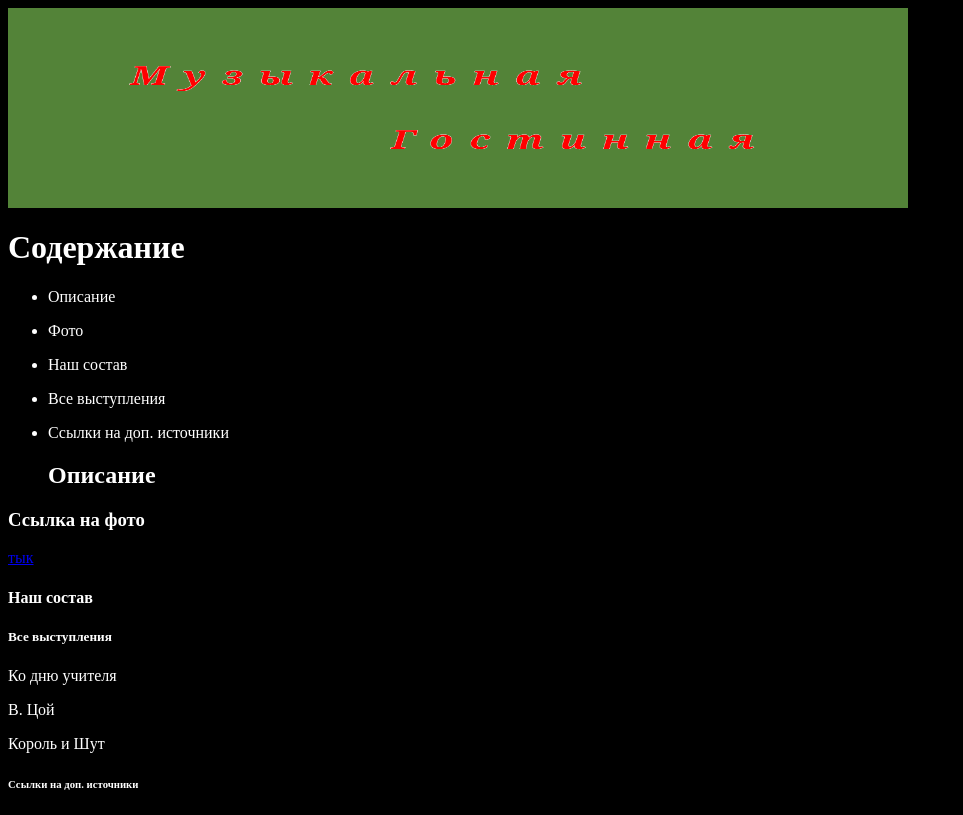
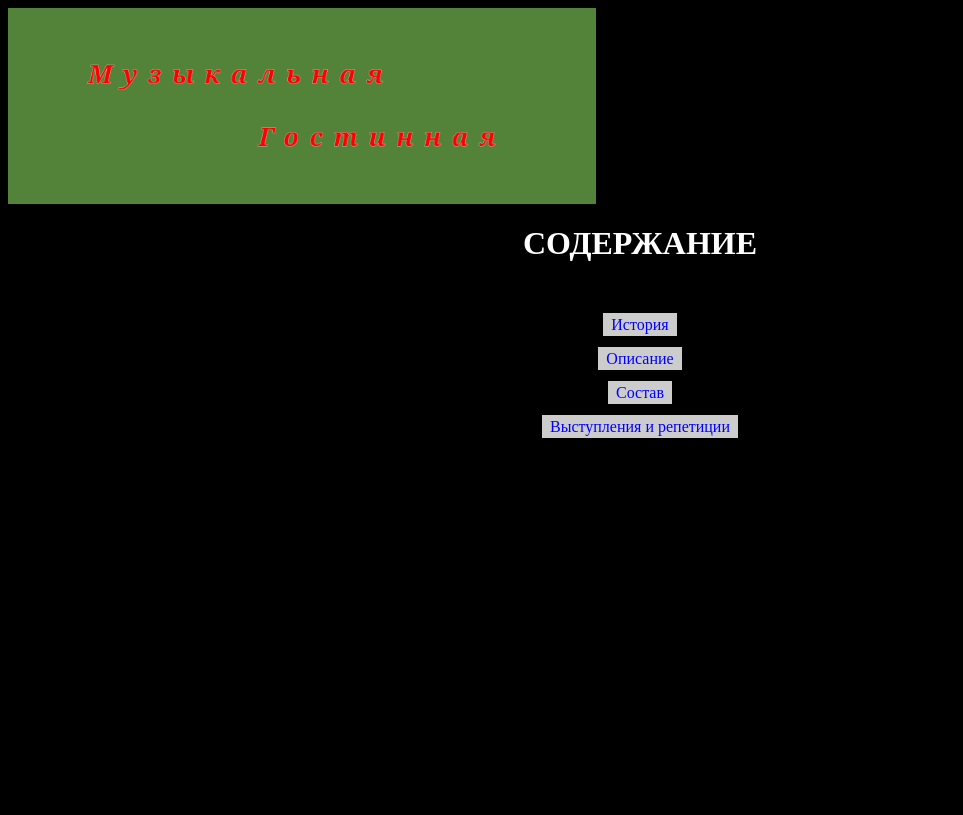
Before and after one commit to MrSmollett/muzgost, a PHP site: page /gs.html in a window 1280 px wide. Shown: the whole page, without its empty margins (0-963 px from the left). After the commit the page ends 438 px from the top, so only its background shows below. Run offline with PHP 8.4, Linux system fonts and the light colour scheme.

Commit message:
Add files via upload

```diff
--- a/dgs.css
+++ b/dgs.css
@@ -12,5 +12,31 @@ body {
 }
 img {
 				width: 900px;
-				height: 200px;
+				he
 }
+.block{
+				width: 50%;
+				height: 50%;
+				background: #000;
+				margin: 0 auto;
+				text-align: center;
+				padding: 1em;
+}
+.block a{
+				color: #00f;
+				width: 10%;
+				background: #ccc;
+				text-decoration: none;
+				padding: 0.2em 0.5em;
+}
+.block a:hover{
+				color: #fff;
+}
+h1 {
+				text-align: center;
+}
+
+.photos img {
+				width: auto;
+				height: 25%;
+}
--- a/gs.html
+++ b/gs.html
@@ -1,37 +1,20 @@
 <html>
-			<head>
-						<title>Муз. гост.</title>
-						<link rel="stylesheet" 											    href="dgs.css">
-			</head>
-			<body>
-			<img src="2.png" alt="none"/>
-						<h1>Содержание</h1>
-						<ul>
-									<li><p>Описание</p></li>
-									<li><p>Фото</p></li>
-									<li><p>Наш состав</p></li>
-									<li><p>Все выступления</p></li>
-									<li><p>Ссылки на доп. источники</p></li>
-						<h2>Описание</h2>
-									<p>
-						</ul>
-									</p>
-						<h3>Ссылка на фото</h3>
-									<a href="foto.html">тык</a>
-						<h4>Наш состав</h4>
-									<p>
+				<head>
+								<title>Муз. гост.</title>
+								<link><link rel="stylesheet" href="dgs.css"></link></link>
+				</head>
+				<body>
+							<div class="photos">
+								<img src="2.png" alt="none">
+							</div>
+								<h1>СОДЕРЖАНИЕ</h1>
+							<div class="block">
+								<p><a href="history.html">История</a></p>
+								<p><a href="Opisanie.html">Описание</a></p>
+								<p><a href="Sostav.html">Состав</a></p>
+								<p><a href="vir.html">Выступления и репетиции</a></p>
+							</div>
 
-									</p>
-						<h5>Все выступления</h5>
-									<p>Ко дню учителя</p>
-									<p>В. Цой</p>
-									<p>Король и Шут</p>
-						<h6>Ссылки на доп. источники</h6>
-						<p>
 
-						</p>
-			</body>
-						<script>
-									console.log("я люблю Марию")
-						</script>
+				</body>
 </html>
--- /dev/null
+++ b/h.css
@@ -0,0 +1,4 @@
+body {
+				background-color: black;
+				color: white;
+}
```
Also changed, not shown: gs6.html (added, +37 -0 lines).
